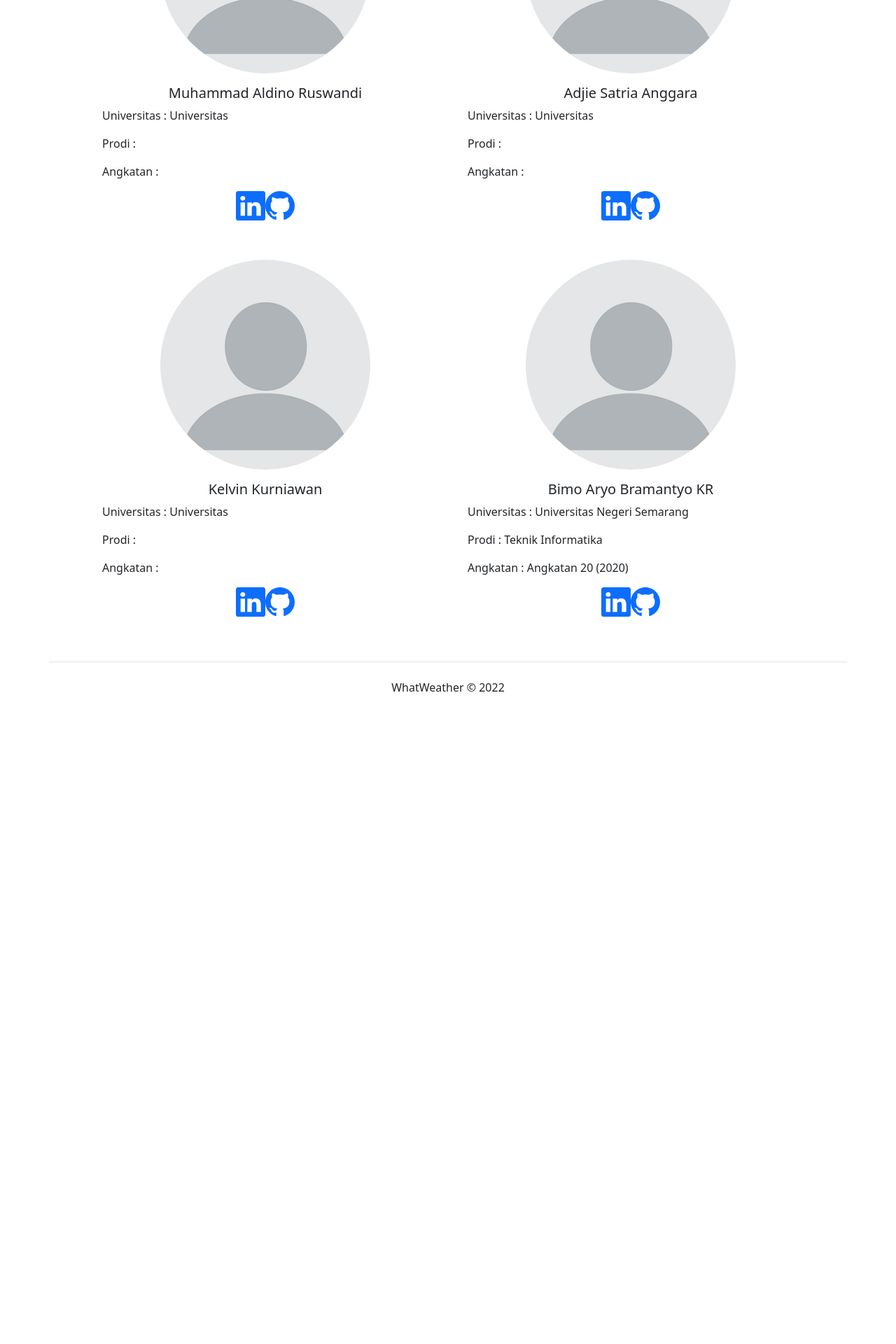
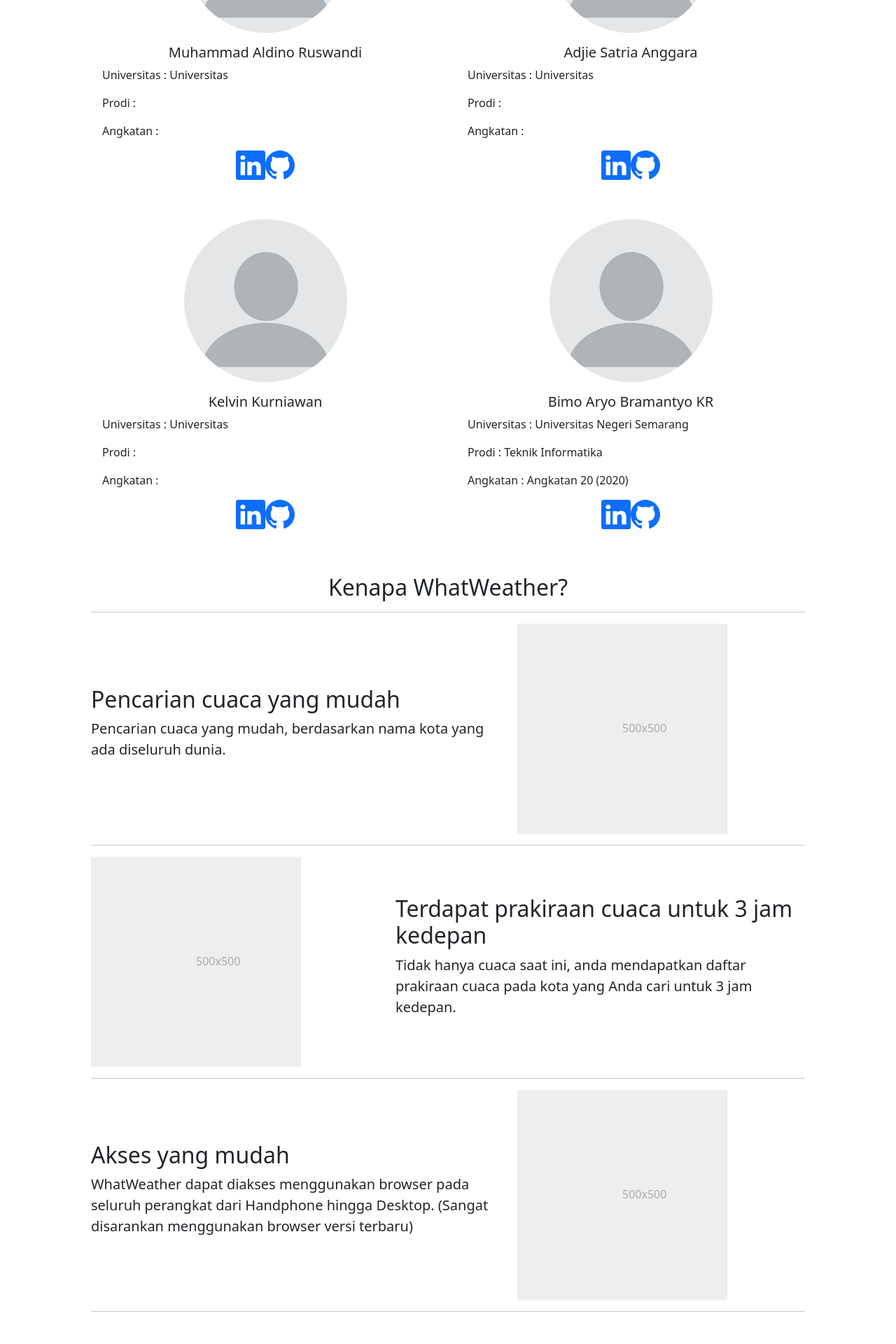
Before and after one commit to Bimoaryobkr/DicodingCapstone-WhatWeather, a React (Create React App) app: page /about-us in a window 1280 px wide. Shown: the part 480-2400 px from the top of the page at 70% size. Before the commit the page ends 1498 px from the top, so only its background shows below. Built offline with nearby package versions, Linux system fonts and the light colour scheme.

Commit message:
Perubahan dan penambahan pada Pages dan Navigasi.

```diff
--- a/src/components/NavigationBar.js
+++ b/src/components/NavigationBar.js
@@ -1,24 +1,25 @@
-import Container from 'react-bootstrap/Container';
-import Nav from 'react-bootstrap/Nav';
-import Navbar from 'react-bootstrap/Navbar';
 import { Link } from 'react-router-dom';
 
 function BasicExample() {
   return (
-    <Navbar bg="light" expand="lg">
-      <Container>
-        <Navbar.Brand as={Link} to="/">WhatWeather</Navbar.Brand>
-        <Navbar.Toggle aria-controls="basic-navbar-nav" />
-        <Navbar.Collapse id="basic-navbar-nav">
-          <Nav className="me-auto">
-            <Nav.Link as={Link} to="/">Home</Nav.Link>
-            <Nav.Link as={Link} to="/guide/">Guide</Nav.Link>
-            <Nav.Link as={Link} to="/api/">API</Nav.Link>
-            <Nav.Link as={Link} to="/about-us/">About Us</Nav.Link>
-          </Nav>
-        </Navbar.Collapse>
-      </Container>
-    </Navbar>
+    <header>
+      <nav className="fixed-top navbar navbar-expand-lg navbar-light bg-light">
+        <div className="container-fluid container">
+          <Link className="navbar-brand" to="/">WhatWeather</Link>
+          <button className="navbar-toggler" type="button" data-bs-toggle="collapse" data-bs-target="#basic-navbar-nav" aria-controls="basic-navbar-nav" aria-expanded="false" aria-label="Toggle navigation">
+            <span className="navbar-toggler-icon"></span>
+          </button>
+          <div className="collapse navbar-collapse" id="basic-navbar-nav">
+            <ul className="me-auto navbar-nav">
+              <Link className="nav-link" to="/">Home</Link>
+              <Link className="nav-link" to="/guide/">Guide</Link>
+              <Link className="nav-link" to="/api/">API</Link>
+              <Link className="nav-link" to="/about-us/">About Us</Link>
+            </ul>
+          </div>
+        </div>
+      </nav>
+    </header>
   );
 }
 
--- a/src/index.js
+++ b/src/index.js
@@ -1,6 +1,7 @@
 import React from 'react';
 import ReactDOM from 'react-dom/client';
 import 'bootstrap/dist/css/bootstrap.min.css';
+import 'bootstrap/dist/js/bootstrap.bundle.min';
 import './styles/style.css';
 import App from './App';
 import * as serviceWorkerRegistration from './serviceWorkerRegistration';
--- a/src/pages/AboutUsPage.js
+++ b/src/pages/AboutUsPage.js
@@ -1,6 +1,3 @@
-import Card from 'react-bootstrap/Card';
-import Col from 'react-bootstrap/Col';
-import Row from 'react-bootstrap/Row';
 import profile from '../assets/icons/ProfilePicture.jpg';
 import * as Icon from 'react-bootstrap-icons';
 
@@ -10,7 +7,7 @@ function AboutUsPage() {
             <div>
                 <h2 className="text-center">Tentang Kami</h2>
                 <div className='w-auto ms-5 me-5'>
-                    <p className='ms-5 me-5'>
+                    <p>
                         WhatWeather merupakan sebuah website untuk mengetahui cuaca di kota
                         saat ini dan kedepan berdasarkan lokasi Anda tinggal. Aplikasi ini dapat
                         digunakan oleh seluruh perangkat melalui browser dan dapat diinstall
@@ -22,12 +19,12 @@ function AboutUsPage() {
                 <h2>Team Development</h2>
             </div>
             <div className="pt-3 ms-5 me-5">
-                <Row xs={1} md={2} className="g-4">
-                    <Col>
-                        <Card className='border-0'>
-                            <Card.Body>
-                                <Card.Img className='mb-3 rounded-circle' variant="top" src={profile} />
-                                <Card.Title className='text-center'>Muhammad Aldino Ruswandi</Card.Title>
+                <div className="g-4 row row-cols-md-2 row-cols-1">
+                    <div className="col">
+                        <div className='card border-0'>
+                            <div className='card-body'>
+                                <img className='mb-3 rounded-circle' variant="top" src={profile} alt="profile" />
+                                <h5 className='text-center'>Muhammad Aldino Ruswandi</h5>
                                 <p>Universitas : Universitas </p>
                                 <p>Prodi : </p>
                                 <p>Angkatan : </p>
@@ -35,14 +32,14 @@ function AboutUsPage() {
                                     <a href="https://www.linkedin.com/in/bimo-aryo-bramantyo-kr"><Icon.Linkedin size={42} /></a>
                                     <a href="https://github.com/Bimoaryobkr"><Icon.Github size={42} /></a>
                                 </div>
-                            </Card.Body>
-                        </Card>
-                    </Col>
-                    <Col>
-                        <Card className='border-0'>
-                            <Card.Body>
-                                <Card.Img className='mb-3 rounded-circle' variant="top" src={profile} />
-                                <Card.Title className='text-center'>Adjie Satria Anggara</Card.Title>
+                            </div>
+                        </div>
+                    </div>
+                    <div className="col">
+                        <div className='card border-0'>
+                            <div className='card-body'>
+                                <img className='mb-3 rounded-circle' variant="top" src={profile} alt="profile" />
+                                <h5 className='text-center'>Adjie Satria Anggara</h5>
                                 <p>Universitas : Universitas </p>
                                 <p>Prodi : </p>
                                 <p>Angkatan : </p>
@@ -50,14 +47,14 @@ function AboutUsPage() {
                                     <a href="https://www.linkedin.com/in/bimo-aryo-bramantyo-kr"><Icon.Linkedin size={42} /></a>
                                     <a href="https://github.com/Bimoaryobkr"><Icon.Github size={42} /></a>
                                 </div>
-                            </Card.Body>
-                        </Card>
-                    </Col>
-                    <Col>
-                        <Card className='border-0'>
-                            <Card.Body>
-                                <Card.Img className='mb-3 rounded-circle' variant="top" src={profile} />
-                                <Card.Title className='text-center'>Kelvin Kurniawan</Card.Title>
+                            </div>
+                        </div>
+                    </div>
+                    <div className="col">
+                        <div className='card border-0'>
+                            <div className='card-body'>
+                                <img className='mb-3 rounded-circle' variant="top" src={profile} alt="profile" />
+                                <h5 className='text-center'>Kelvin Kurniawan</h5>
                                 <p>Universitas : Universitas </p>
                                 <p>Prodi : </p>
                                 <p>Angkatan : </p>
@@ -65,14 +62,14 @@ function AboutUsPage() {
                                     <a href="https://www.linkedin.com/in/bimo-aryo-bramantyo-kr"><Icon.Linkedin size={42} /></a>
                                     <a href="https://github.com/Bimoaryobkr"><Icon.Github size={42} /></a>
                                 </div>
-                            </Card.Body>
-                        </Card>
-                    </Col>
-                    <Col>
-                        <Card className='border-0'>
-                            <Card.Body>
-                                <Card.Img className='mb-3 rounded-circle' variant="top" src={profile} />
-                                <Card.Title className='text-center'>Bimo Aryo Bramantyo KR</Card.Title>
+                            </div>
+                        </div>
+                    </div>
+                    <div className="col">
+                        <div className='card border-0'>
+                            <div className='card-body'>
+                                <img className='mb-3 rounded-circle' variant="top" src={profile} alt="profile" />
+                                <h5 className='text-center'>Bimo Aryo Bramantyo KR</h5>
                                 <p>Universitas : Universitas Negeri Semarang</p>
                                 <p>Prodi : Teknik Informatika</p>
                                 <p>Angkatan : Angkatan 20 (2020)</p>
@@ -80,10 +77,51 @@ function AboutUsPage() {
                                     <a href="https://www.linkedin.com/in/bimo-aryo-bramantyo-kr"><Icon.Linkedin size={42} /></a>
                                     <a href="https://github.com/Bimoaryobkr"><Icon.Github size={42} /></a>
                                 </div>
-                            </Card.Body>
-                        </Card>
-                    </Col>
-                </Row>
+                            </div>
+                        </div>
+                    </div>
+                </div>
+            </div>
+            <div className="mt-5 ms-5 me-5">
+                <h2 className='text-center'>Kenapa WhatWeather?</h2>
+                <hr></hr>
+                <div className="row align-items-center">
+                    <div className="col-md-7">
+                        <h2 className="heading">Pencarian cuaca yang mudah</h2>
+                        <p className="lead">Pencarian cuaca yang mudah, berdasarkan nama kota yang ada diseluruh dunia.</p>
+                    </div>
+                    <div className="col-md-5">
+                    <svg className="bd-placeholder-img bd-placeholder-img-lg featurette-image img-fluid mx-auto" width="300" height="300" xmlns="http://www.w3.org/2000/svg" role="img" aria-label="Placeholder: 300x300" preserveAspectRatio="xMidYMid slice" focusable="false"><title>Placeholder</title><rect width="100%" height="100%" fill="#eee"></rect><text x="50%" y="50%" fill="#aaa" dy=".3em">500x500</text></svg>
+                    </div>
+                </div>
+                <hr></hr>
+                <div className="row align-items-center">
+                    <div className="col-md-7 order-md-2">
+                        <h2 className="heading">Terdapat prakiraan cuaca untuk 3 jam kedepan</h2>
+                        <p className="lead">
+                            Tidak hanya cuaca saat ini, anda mendapatkan daftar prakiraan cuaca pada kota yang Anda cari
+                            untuk 3 jam kedepan.
+                        </p>
+                    </div>
+                    <div className="col-md-5 order-md-1">
+                        <svg className="bd-placeholder-img bd-placeholder-img-lg featurette-image img-fluid mx-auto" width="300" height="300" xmlns="http://www.w3.org/2000/svg" role="img" aria-label="Placeholder: 300x300" preserveAspectRatio="xMidYMid slice" focusable="false"><title>Placeholder</title><rect width="100%" height="100%" fill="#eee"></rect><text x="50%" y="50%" fill="#aaa" dy=".3em">500x500</text></svg>
+                    </div>
+                </div>
+                <hr></hr>
+                <div className="row align-items-center">
+                    <div className="col-md-7">
+                        <h2 className="heading">Akses yang mudah</h2>
+                        <p className="lead">
+                            WhatWeather dapat diakses menggunakan browser pada
+                            seluruh perangkat dari Handphone hingga Desktop.
+                            (Sangat disarankan menggunakan browser versi terbaru)
+                        </p>
+                    </div>
+                    <div className="col-md-5">
+                        <svg className="bd-placeholder-img bd-placeholder-img-lg featurette-image img-fluid mx-auto" width="300" height="300" xmlns="http://www.w3.org/2000/svg" role="img" aria-label="Placeholder: 300x300" preserveAspectRatio="xMidYMid slice" focusable="false"><title>Placeholder</title><rect width="100%" height="100%" fill="#eee"></rect><text x="50%" y="50%" fill="#aaa" dy=".3em">500x500</text></svg>
+                    </div>
+                </div>
+                <hr></hr>
             </div>
         </section>
     )
--- a/src/pages/GuidePage.js
+++ b/src/pages/GuidePage.js
@@ -1,6 +1,6 @@
 function GuidePage() {
     return (
-        <section className="container pt-5">
+        <section className="container pt-3">
             <div className="ms-5 me-5">
                 <h1 className="text-center">Panduan</h1>
                 <h4>Temperatur tinggi (Top Temperature)</h4>
--- a/src/pages/HomePage.js
+++ b/src/pages/HomePage.js
@@ -2,7 +2,7 @@ function HomePage() {
     return (
         <section className="container pt-3">
             <div>
-                <h2>HomePage</h2>
+                <h1>WhatWeather</h1>
             </div>
         </section>
     )
--- a/src/styles/style.css
+++ b/src/styles/style.css
@@ -1,3 +1,7 @@
+main {
+  padding-top: 65px;
+}
+
 img {
 display: block;
   margin-left: auto;
```
Also changed, not shown: src/pages/APIPage.js (+25 -24 lines).
